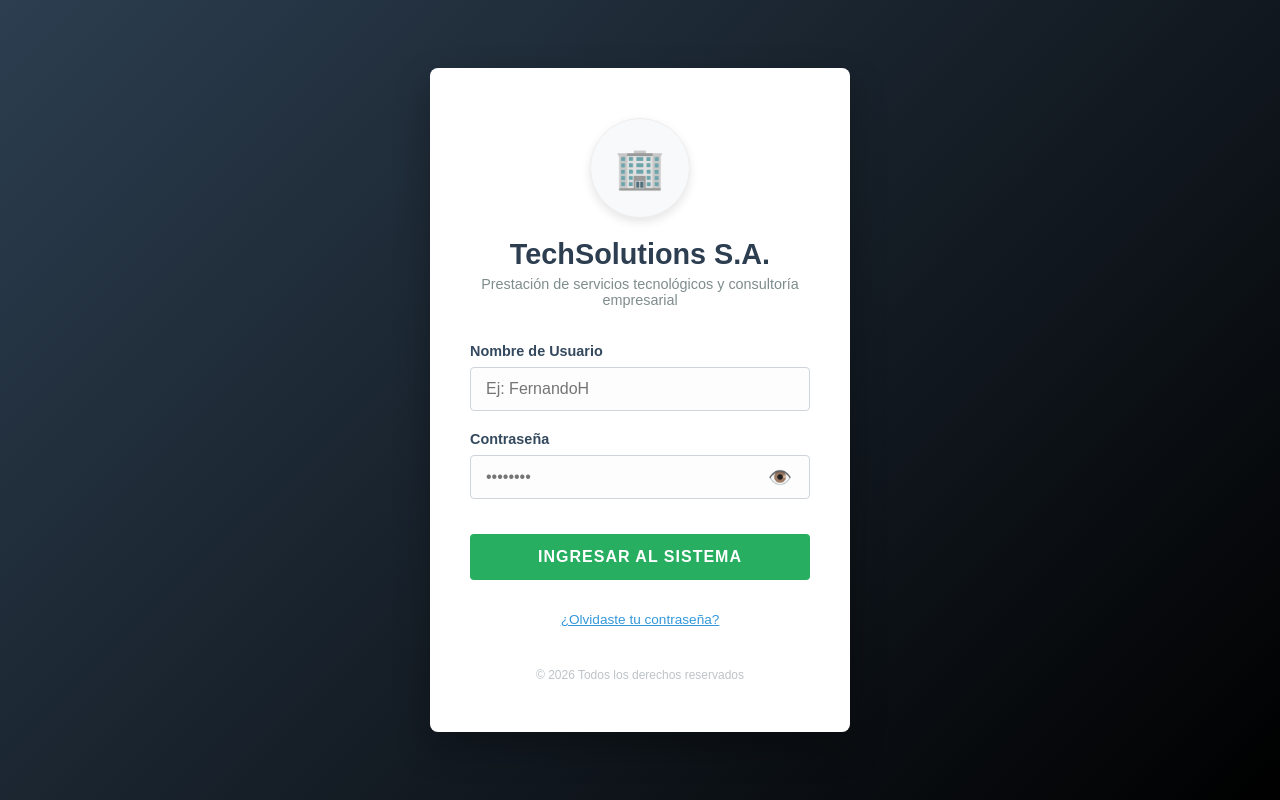
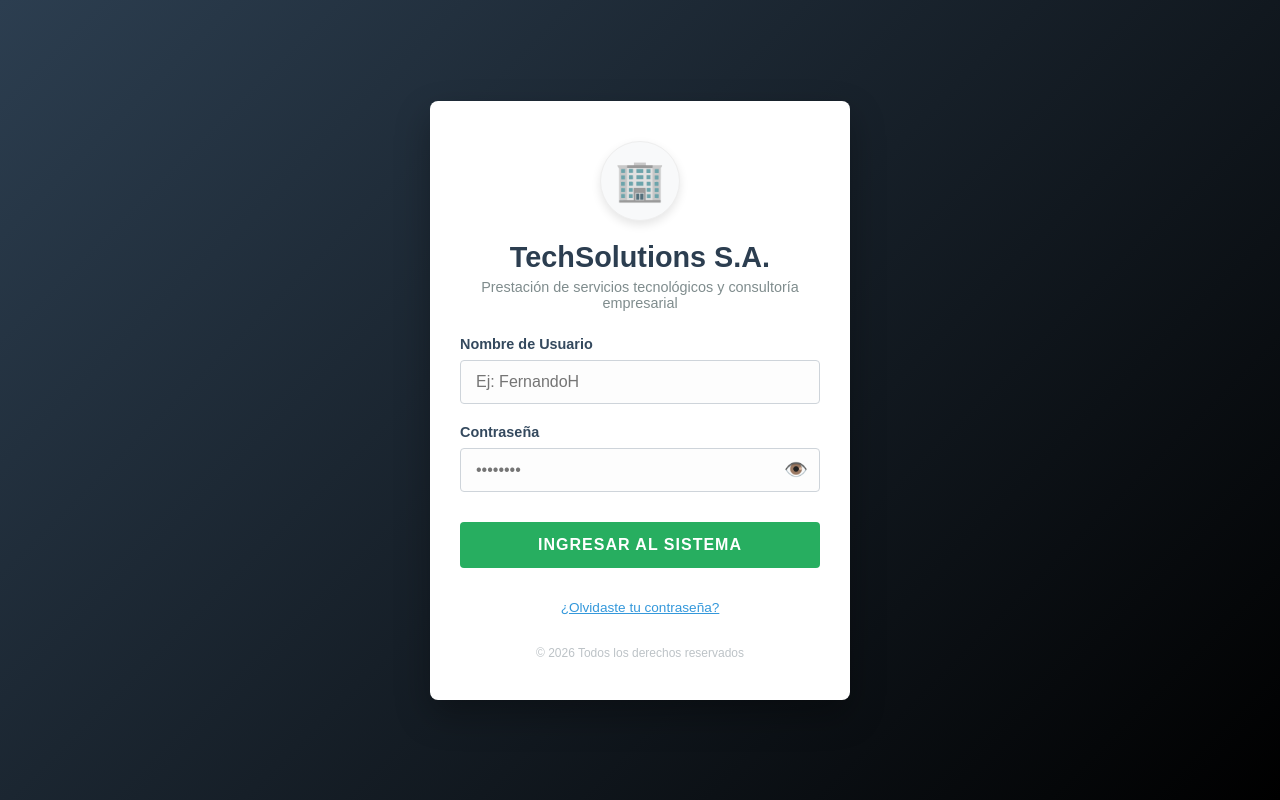
Before and after one commit to FernandoH-hub/techsolutions-frontend, a React app: page /login in a window 1280 px wide. Built offline with nearby package versions, Linux system fonts and the light colour scheme; the HTML template or start-up script is replaced by a standard one.

Commit message:
Update Login.jsx
arreglando un botón

```diff
--- a/src/pages/Login.jsx
+++ b/src/pages/Login.jsx
@@ -106,7 +106,8 @@ function Login() {
             </div>
             <div style={inputGroupStyle}>
               <label style={labelStyle}>Contraseña</label>
-              <div style={{ position: 'relative' }}>
+              {/* CORRECCIÓN AQUÍ: Se añadió inline style position relative */}
+              <div style={{ position: 'relative', width: '100%' }}>
                 <input
                   type={showPassword ? "text" : "password"}
                   placeholder="••••••••"
@@ -196,15 +197,15 @@ function Login() {
 const linkBtnStyle = { background: 'none', border: 'none', color: '#3498db', cursor: 'pointer', fontSize: '0.85em', textDecoration: 'underline' };
 const backBtnStyle = { background: 'none', border: 'none', color: '#7f8c8d', cursor: 'pointer', fontSize: '0.9em', marginTop: '10px' };
 const fullPageBackground = { display: 'flex', justifyContent: 'center', alignItems: 'center', minHeight: '100vh', width: '100vw', background: 'linear-gradient(135deg, #2c3e50 0%, #000000 100%)', margin: 0, padding: 0 };
-const loginCard = { width: '100%', maxWidth: '420px', padding: '50px 40px', background: '#ffffff', borderRadius: '8px', boxShadow: '0 15px 35px rgba(0,0,0,0.3)', position: 'relative' };
+const loginCard = { width: '90%', maxWidth: '420px', padding: '40px 30px', background: '#ffffff', borderRadius: '8px', boxShadow: '0 15px 35px rgba(0,0,0,0.3)', position: 'relative', boxSizing: 'border-box' };
 const logoContainer = { display: 'flex', justifyContent: 'center', marginBottom: '20px' };
-const logoPlaceholder = { width: '100px', height: '100px', borderRadius: '50%', background: '#f8f9fa', display: 'flex', alignItems: 'center', justifyContent: 'center', boxShadow: '0 4px 10px rgba(0,0,0,0.1)', border: '1px solid #eee' };
-const headerStyle = { textAlign: 'center', marginBottom: '35px' };
+const logoPlaceholder = { width: '80px', height: '80px', borderRadius: '50%', background: '#f8f9fa', display: 'flex', alignItems: 'center', justifyContent: 'center', boxShadow: '0 4px 10px rgba(0,0,0,0.1)', border: '1px solid #eee' };
+const headerStyle = { textAlign: 'center', marginBottom: '25px' };
 const inputGroupStyle = { display: 'flex', flexDirection: 'column', gap: '8px' };
 const labelStyle = { fontSize: '0.9em', fontWeight: '600', color: '#34495e' };
 const inputStyle = { padding: '12px 15px', borderRadius: '4px', border: '1px solid #ced4da', fontSize: '1em', backgroundColor: '#fdfdfd', transition: 'border-color 0.3s ease' };
-const buttonStyle = { marginTop: '15px', padding: '14px', color: 'white', border: 'none', borderRadius: '4px', fontSize: '1em', fontWeight: 'bold', cursor: 'pointer', transition: 'background 0.3s ease', letterSpacing: '1px', backgroundColor: '#27ae60' };
-const eyeButtonStyle = { position: 'absolute', right: '12px', top: '50%', transform: 'translateY(-50%)', background: 'none', border: 'none', cursor: 'pointer', fontSize: '1.2em' };
-const footerStyle = { textAlign: 'center', marginTop: '40px', fontSize: '0.75em', color: '#bdc3c7' };
+const buttonStyle = { marginTop: '10px', padding: '14px', color: 'white', border: 'none', borderRadius: '4px', fontSize: '1em', fontWeight: 'bold', cursor: 'pointer', transition: 'background 0.3s ease', letterSpacing: '1px', backgroundColor: '#27ae60' };
+const eyeButtonStyle = { position: 'absolute', right: '12px', top: '50%', transform: 'translateY(-50%)', background: 'none', border: 'none', cursor: 'pointer', fontSize: '1.2em', display: 'flex', alignItems: 'center', height: '100%', padding: 0 };
+const footerStyle = { textAlign: 'center', marginTop: '30px', fontSize: '0.75em', color: '#bdc3c7' };
 
 export default Login;
```
